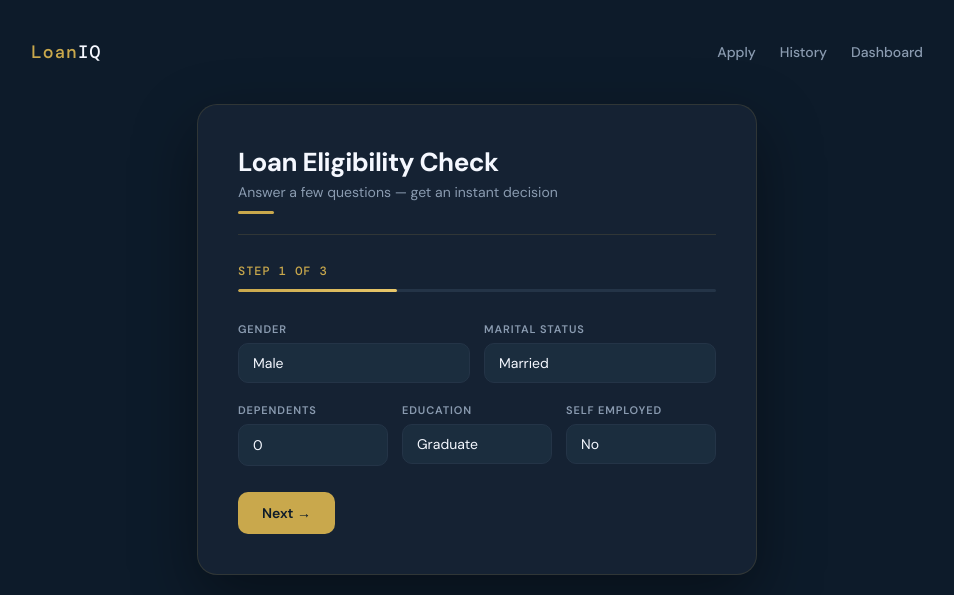
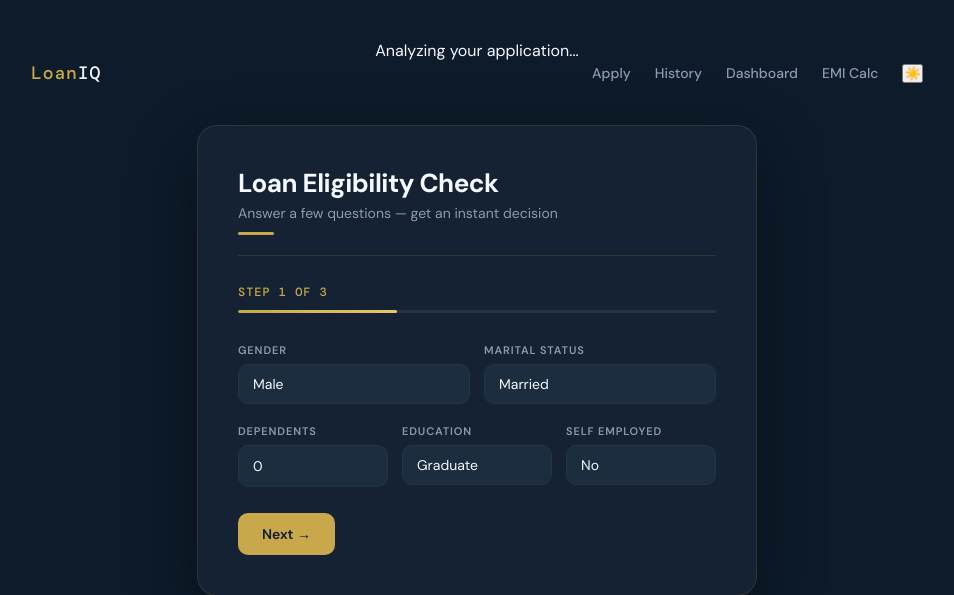
Before and after one commit to hassan-ali786/loan-approval-system, a Flask app: page / in a window 1280 px wide. Shown: the top 595 px of the page, without its empty margins (163-1117 px from the left). Run offline with Flask 3, Linux system fonts and the light colour scheme; parts of the project's set-up code (start-up, migrations or seed data) failed here and were passed over.

Commit message:
add loading overlay and theme toggle to index page

```diff
--- a/templates/index.html
+++ b/templates/index.html
@@ -8,12 +8,20 @@
 </head>
 <body>
 
+<!-- Loading Overlay -->
+<div class="loading-overlay" id="loadingOverlay">
+    <div class="spinner"></div>
+    <div class="loading-text">Analyzing your application...</div>
+</div>
+
 <nav class="navbar">
     <div class="nav-logo">Loan<span>IQ</span></div>
     <div class="nav-links">
         <a href="/">Apply</a>
         <a href="/history">History</a>
         <a href="/dashboard">Dashboard</a>
+        <a href="/calculator">EMI Calc</a>
+        <button class="theme-btn" id="themeToggle">☀️</button>
     </div>
 </nav>
 
@@ -135,5 +143,6 @@
 </div>
 
 <script src="{{ url_for('static', filename='js/form.js') }}"></script>
+<script src="{{ url_for('static', filename='js/theme.js') }}"></script>
 </body>
 </html>
```
